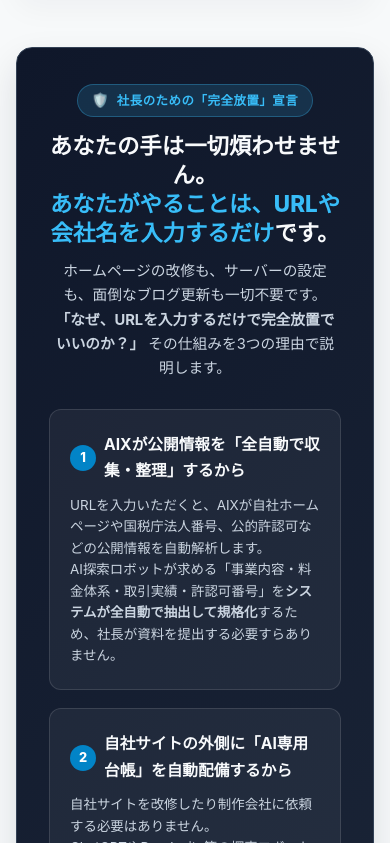
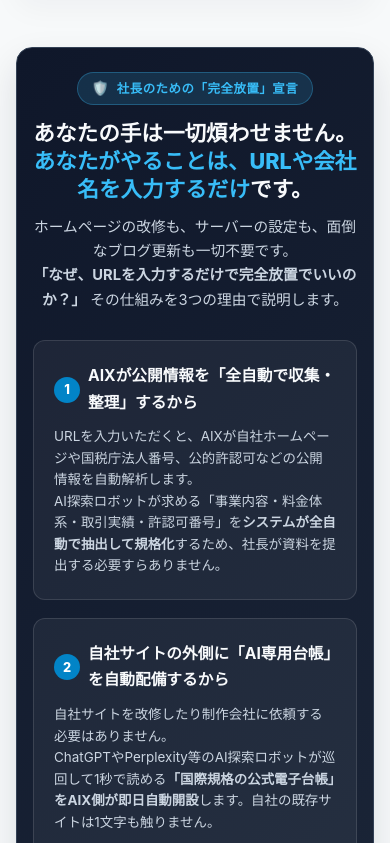
Before and after one commit to salve-de/AIX-next, a Next.js app: page / in a window 390 px wide. Shown: the part 4961-5804 px from the top of the page. Built offline with nearby package versions, Linux system fonts and the light colour scheme; no server answers.

Commit message:
style(landing): 完全放置宣言セクションのモバイル余白・カード幅の最適化と文言の平易化

```diff
--- a/components/zero-effort-promise-section.tsx
+++ b/components/zero-effort-promise-section.tsx
@@ -15,7 +15,7 @@ export function ZeroEffortPromiseSection() {
           background: "linear-gradient(135deg, #0f172a 0%, #1e293b 100%)",
           borderRadius: "16px",
           color: "#ffffff",
-          padding: "36px 32px 38px",
+          padding: "clamp(24px, 4vw, 36px) clamp(16px, 3.5vw, 32px) clamp(28px, 4vw, 38px)",
           boxShadow: "0 16px 36px rgba(15, 23, 42, 0.12)",
           border: "1px solid #334155",
         }}
@@ -30,7 +30,7 @@ export function ZeroEffortPromiseSection() {
           </div>
           <h2
             style={{
-              fontSize: "clamp(1.4rem, 2.5vw, 1.95rem)",
+              fontSize: "clamp(1.35rem, 2.5vw, 1.95rem)",
               fontWeight: 800,
               lineHeight: 1.3,
               margin: "0 0 12px",
@@ -50,7 +50,7 @@ export function ZeroEffortPromiseSection() {
         <div
           style={{
             display: "grid",
-            gridTemplateColumns: "repeat(auto-fit, minmax(280px, 1fr))",
+            gridTemplateColumns: "repeat(auto-fit, minmax(min(270px, 100%), 1fr))",
             gap: "18px",
             marginBottom: "28px",
           }}
@@ -131,7 +131,7 @@ export function ZeroEffortPromiseSection() {
             </div>
             <p style={{ fontSize: "0.84rem", color: "#cbd5e1", lineHeight: 1.6, margin: 0 }}>
               自社サイトを改修したり制作会社に依頼する必要はありません。<br />
-              ChatGPTやPerplexity等の探索ロボット（GPTBot等）が巡回して1秒で読める<strong>「国際規格の公式確定仕様台帳（JSON-LD常駐）」をAIX側が即日自動開設</strong>します。自社の既存サイトは1文字も触りません。
+              ChatGPTやPerplexity等のAI探索ロボットが巡回して1秒で読める<strong>「国際規格の公式電子台帳」をAIX側が即日自動開設</strong>します。自社の既存サイトは1文字も触りません。
             </p>
           </div>
 
```
